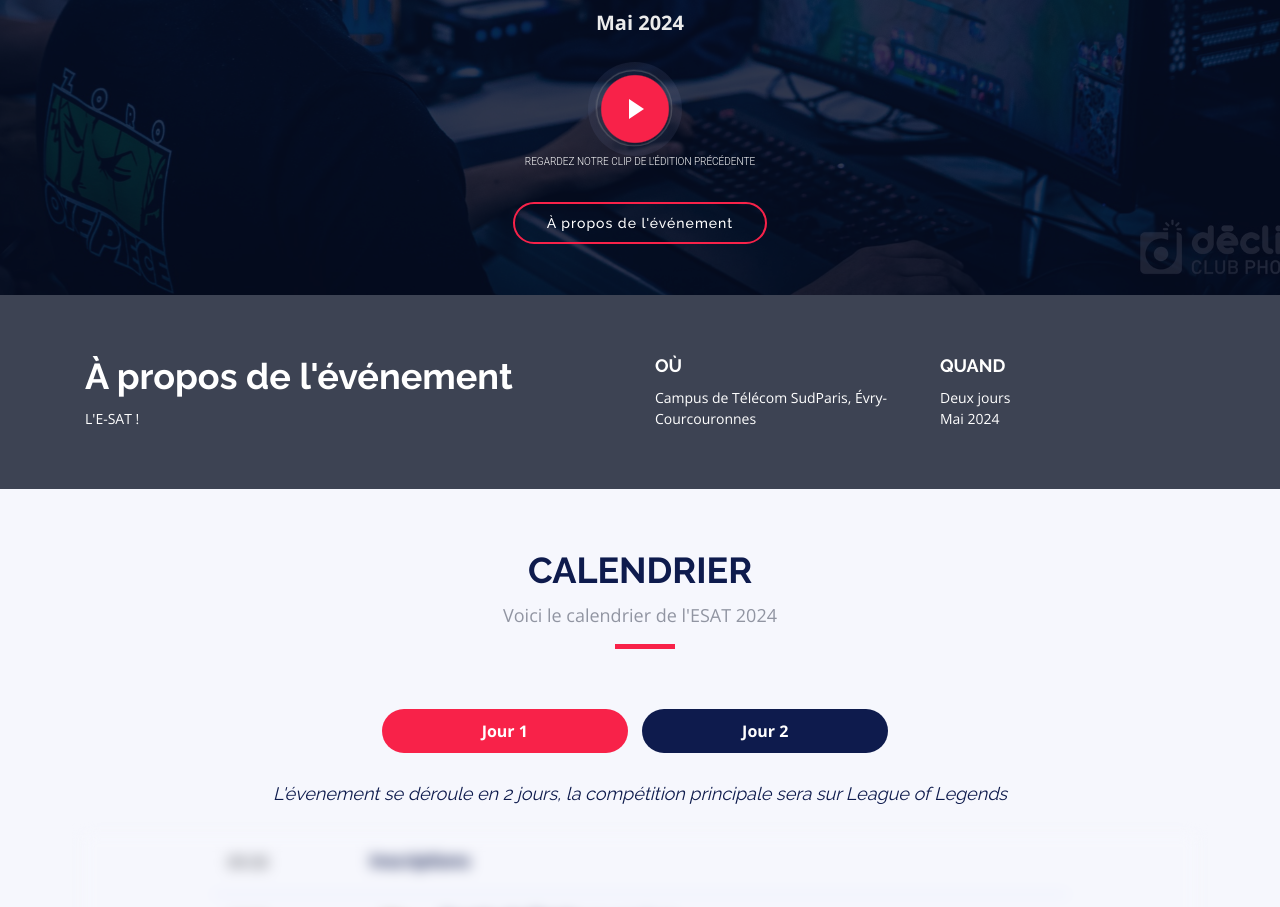
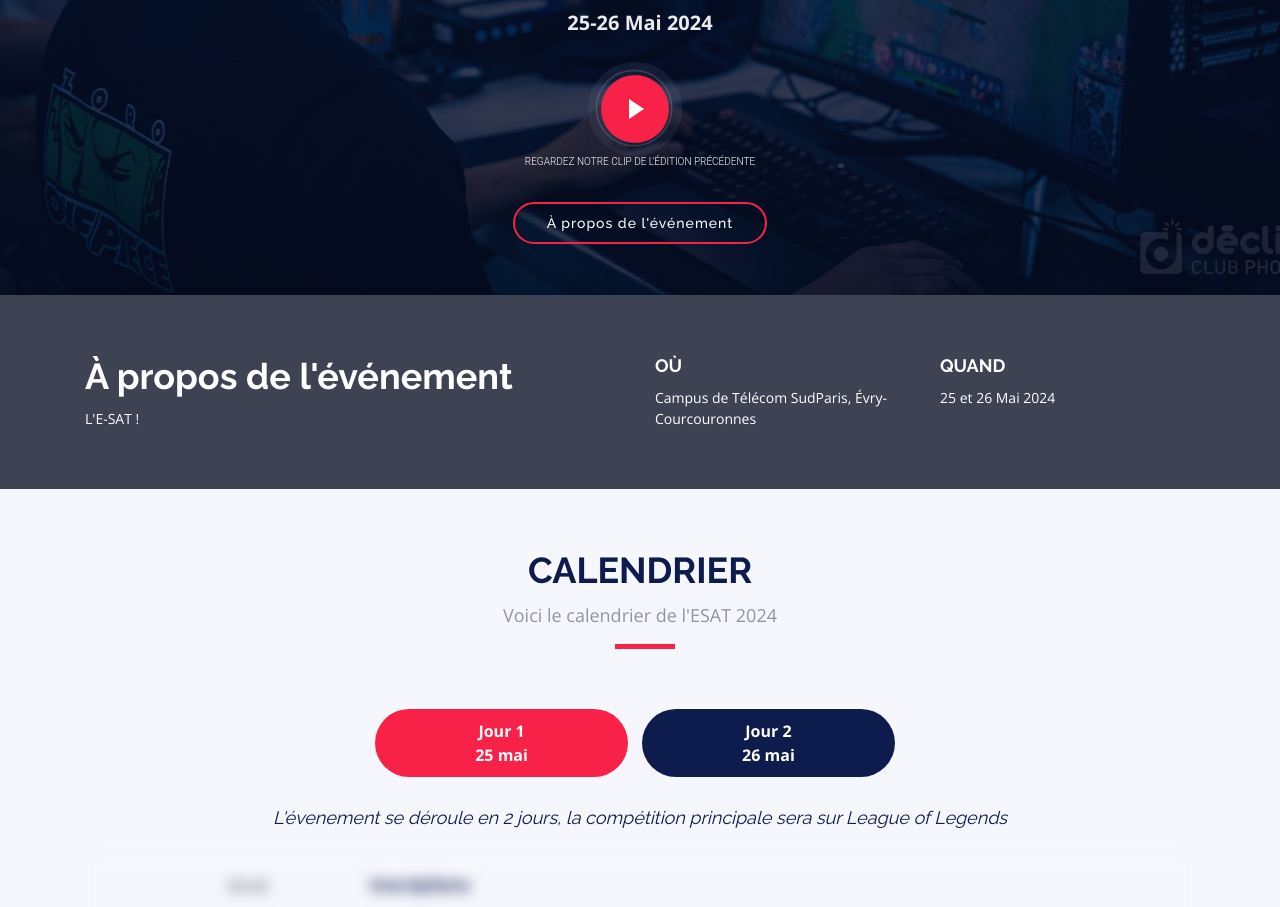
Before and after one commit to I4MTRUE/I4MTRUE.github.io, a plain HTML site: page index.html in a window 1280 px wide. Shown: the part 505-1412 px from the top of the page. Drawn offline with nearby package versions, Linux system fonts and the light colour scheme.

Commit message:
Ajout des dates

```diff
--- a/index.html
+++ b/index.html
@@ -75,7 +75,7 @@
       <img src="img/logo.png" alt="Logo de l'ESAT" class="mb-4 pb-0">
       <h1 class="mb-4 pb-0">E-SAT</h1>
       <p class="mb-4 pb-0">E-SPORT ACADEMIC TOURNAMENT</p>
-      <p class="mb-4 pb-0">Mai 2024</p>
+      <p class="mb-4 pb-0">25-26 Mai 2024</p>
       <a href="https://youtu.be/4rzmPw_ds3A?list=PLH8BLwDiwdlEBiKdG-c7KV7_NRze6Rb10" class="venobox play-btn" data-vbtype="video"
         data-autoplay="true"></a>
       <h6 class="description pb-0 mb-4"> regardez notre clip de l'édition précédente </h6>
@@ -101,7 +101,7 @@
           </div>
           <div class="col-lg-3">
             <h3>Quand</h3>
-            <p>Deux jours<br>Mai 2024</p>
+            <p>25 et 26 Mai 2024</p>
           </div>
         </div>
       </div>
@@ -225,10 +225,10 @@
 
         <ul class="nav nav-tabs" role="tablist">
           <li class="nav-item">
-            <a class="nav-link active" href="#day-1" role="tab" data-toggle="tab">Jour 1</a>
+            <a class="nav-link active" href="#day-1" role="tab" data-toggle="tab">Jour 1<br>25 mai</a>
           </li>
           <li class="nav-item">
-            <a class="nav-link" href="####day-2" role="tab" data-toggle="tab">Jour 2</a>
+            <a class="nav-link" href="####day-2" role="tab" data-toggle="tab">Jour 2<br>26 mai</a>
             <!-- decommenter ##### quand dispo -->
           </li>
         </ul>
```
